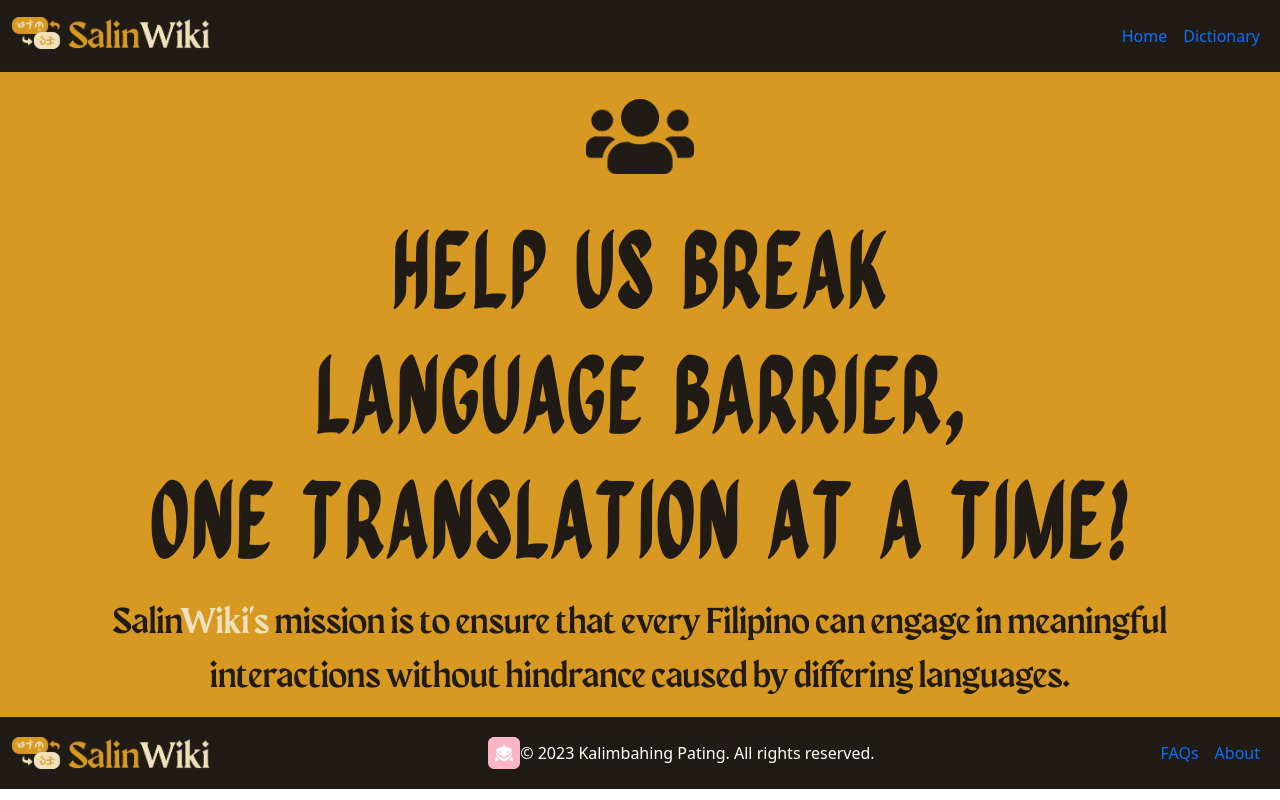
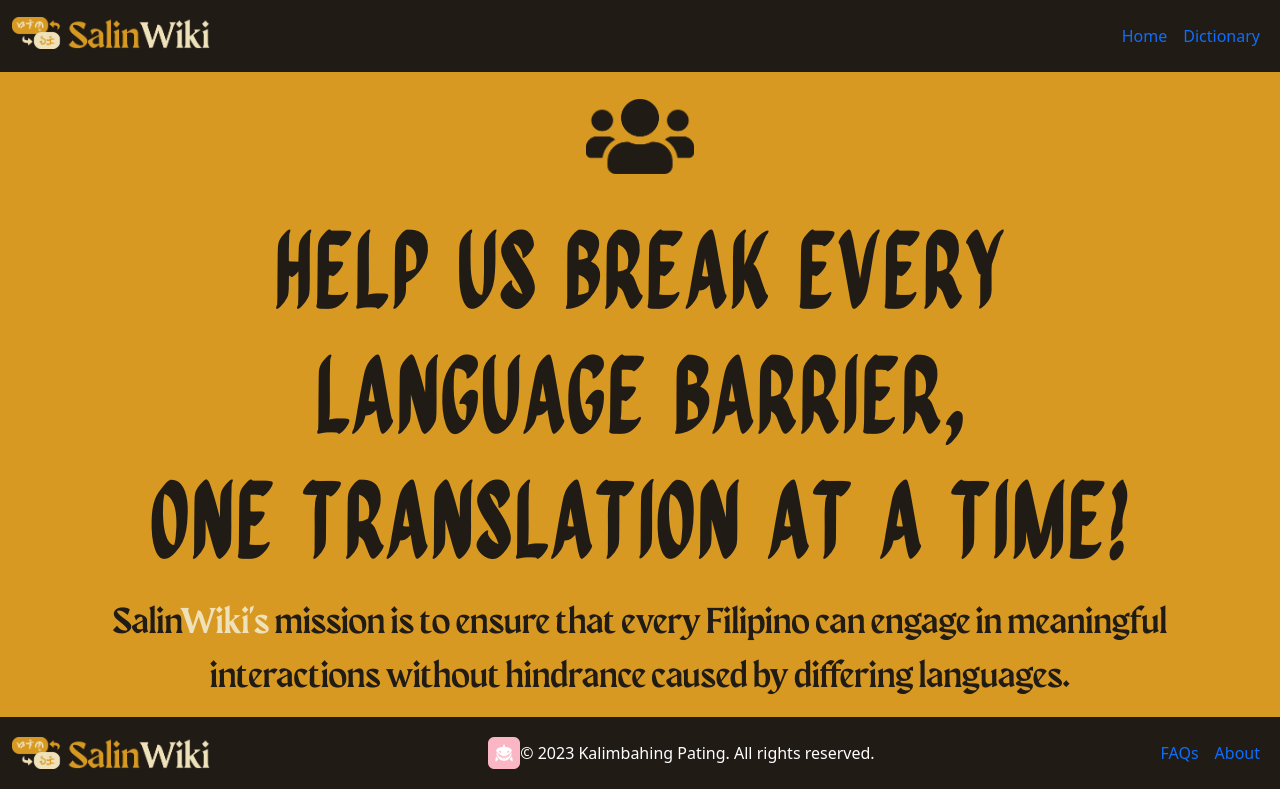
Before and after one commit to clavecillascc/Salin-Wiki, a Flask app: page /About in a window 1280 px wide. Run offline with Flask 3, Linux system fonts and the light colour scheme.

Commit message:
Added "EVERY" in the headline text

```diff
--- a/templates/3_about.html
+++ b/templates/3_about.html
@@ -14,7 +14,7 @@
 
       <div class="text-box">
         <img src="static/Ppl.png" height="75">
-        <h1>HELP US BREAK<br>LANGUAGE BARRIER,<br>ONE TRANSLATION AT A TIME!</h1>
+        <h1>HELP US BREAK EVERY<br>LANGUAGE BARRIER,<br>ONE TRANSLATION AT A TIME!</h1>
         <span id="two">Salin<span id="one">Wiki's</span> mission is to ensure that every Filipino can engage in meaningful <br> interactions without hindrance caused by differing languages.</span>
 
       </div>
```
